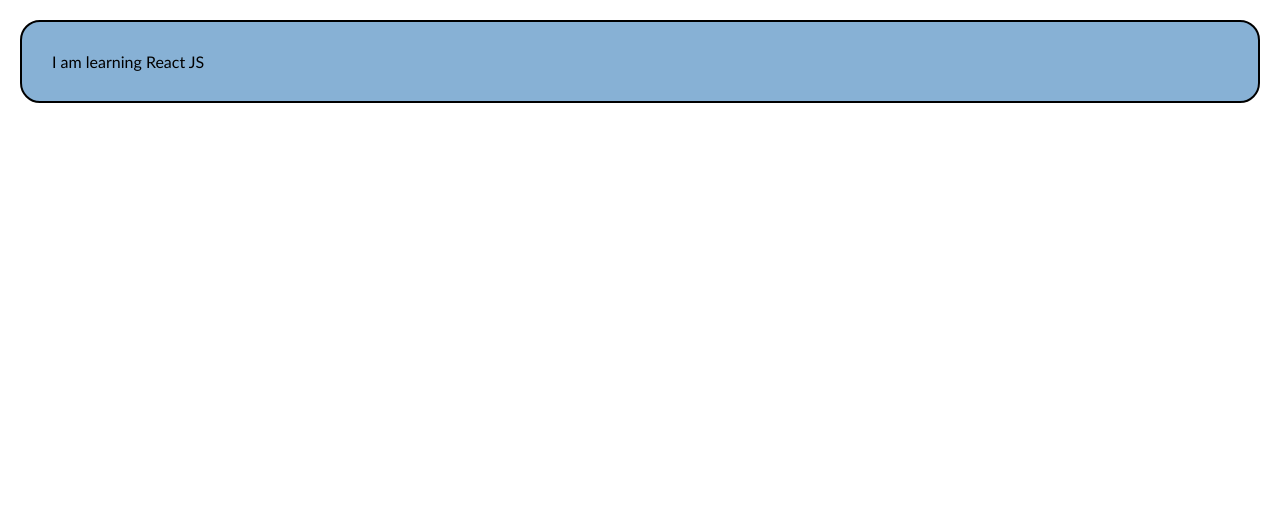
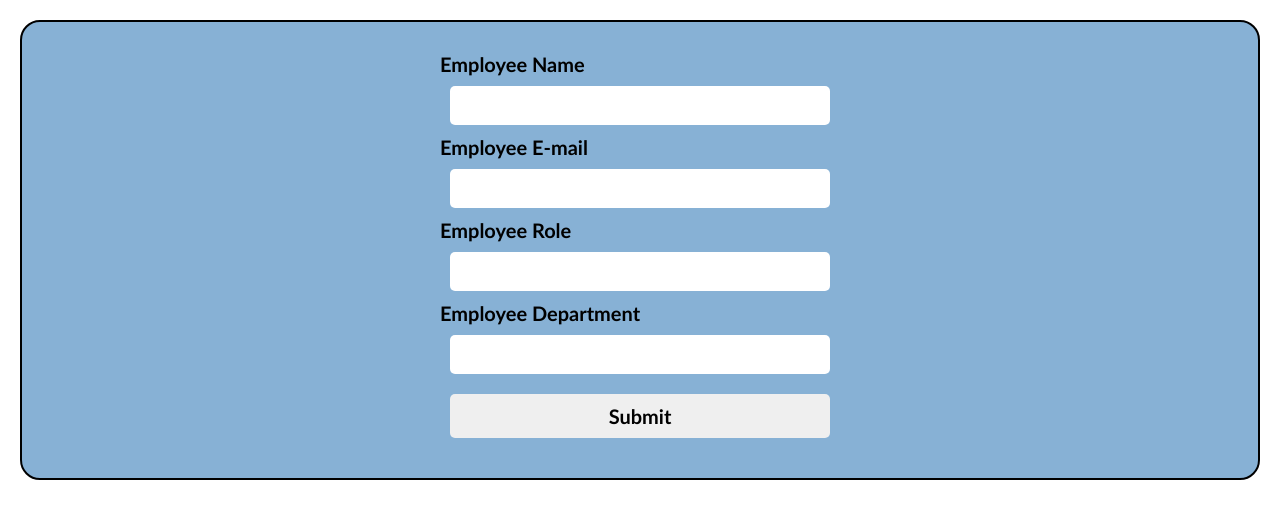
Before and after one commit to adhithya-bolishetti/react-tutorial, a React (Create React App) app in the folder myfirstreact/: page / in a window 1280 px wide. Shown: the top 518 px of the page. Built offline with nearby package versions, Linux system fonts and the light colour scheme.

Commit message:
feat: Add Employee and UserPage components with form handling and user data fetching

```diff
--- a/myfirstreact/src/App.css
+++ b/myfirstreact/src/App.css
@@ -87,3 +87,39 @@
   background-color: rgb(4, 55, 116);
   transition: 0.4s ease;
 }
+
+.section {
+  display: flex;
+  flex-direction: row;
+  justify-content: center;
+}
+form {
+  display: flex;
+  flex-direction: column;
+  width: 400px;
+}
+form label {
+  font-size: 20px;
+  font-weight: bold;
+}
+form input {
+  font-size: 16px;
+  padding: 10px;
+  margin: 10px;
+  border: none;
+  border-radius: 5px;
+}
+form button {
+  font-size: 20px;
+  font-weight: bold;
+  padding: 10px;
+  margin: 10px;
+  border: none;
+  border-radius: 5px;
+  cursor: pointer;
+}
+form button:hover {
+  background-color: rgb(16, 113, 113);
+  color: #fff;
+  transition: 0.3s ease;
+}
--- a/myfirstreact/src/App.jsx
+++ b/myfirstreact/src/App.jsx
@@ -11,6 +11,8 @@ import Resize from './Chat'
 import FormExample from './FormExample'
 import SampleArray from './SampleArray'
 import TempLit from './TempLit'
+import UserPage from './UserPage'
+import Employee from './Employee'
 
 const myCar = {
   brand : "Tata",
@@ -23,7 +25,7 @@ function App() {
 
   return (
     <div className='container'>
-      <TempLit />
+      <Employee />
     </div>
   )
 }
--- /dev/null
+++ b/myfirstreact/src/Employee.jsx
@@ -0,0 +1,49 @@
+import React, { useState } from 'react'
+
+const Employee = () => {
+
+    const [name, setName] = useState("")
+    const [email, setEmail] = useState("")
+    const [role, setRole] = useState("")
+    const [dept, setDept] = useState("")
+
+    const empDetails = {name, email, role, dept}
+
+    const empHandler = async(e) => {
+        e.preventDefault()
+        console.log(empDetails)
+
+        const response = await fetch("http://localhost:3000/api/emp/save", {
+            method: "POST",
+            headers: {
+                "Content-Type":"Application/json"
+            },
+            body: JSON.stringify(empDetails)
+        })
+
+    }
+
+  return (
+    <div className="empForm">
+        <div className="section">
+            <form onSubmit={empHandler}>
+                <label>Employee Name</label>
+                <input type='text' name='name' onChange={(e) => setName(e.target.value)}/>
+
+                <label>Employee E-mail</label>
+                <input type='email' name='mail' onChange={(e) => setEmail(e.target.value)}/>
+
+                <label>Employee Role</label>
+                <input type='text' name='role' onChange={(e) => setRole(e.target.value)}/>
+
+                <label>Employee Department</label>
+                <input type='text' name='dept' onChange={(e) => setDept(e.target.value)}/>
+
+                <button type='submit'>Submit</button>
+            </form>
+        </div>
+    </div>
+  )
+}
+
+export default Employee
--- /dev/null
+++ b/myfirstreact/src/UserPage.jsx
@@ -0,0 +1,38 @@
+import React, { useEffect, useState } from 'react'
+
+
+const usreDetails = "https://jsonplaceholder.typicode.com/posts"
+
+console.log(usreDetails)
+
+const UserPage = () => {
+
+    const [user, setUser] = useState([])
+
+    const userHandler = async () => {
+        const response = await fetch(usreDetails)
+        const newData = await response.json()
+        setUser(newData)
+    }
+
+    useEffect(() => {
+        console.log(userHandler())
+    },[])
+
+  return (
+    <div>
+        {
+            user.map((item) => {
+                return(
+                    <div className='userSection'>
+                        <h2 style={{color: "blue"}}>{item.title}</h2>
+                        <h3>{item.body}</h3>
+                    </div>
+                )
+            })
+        }
+    </div>
+  )
+}
+
+export default UserPage
```
